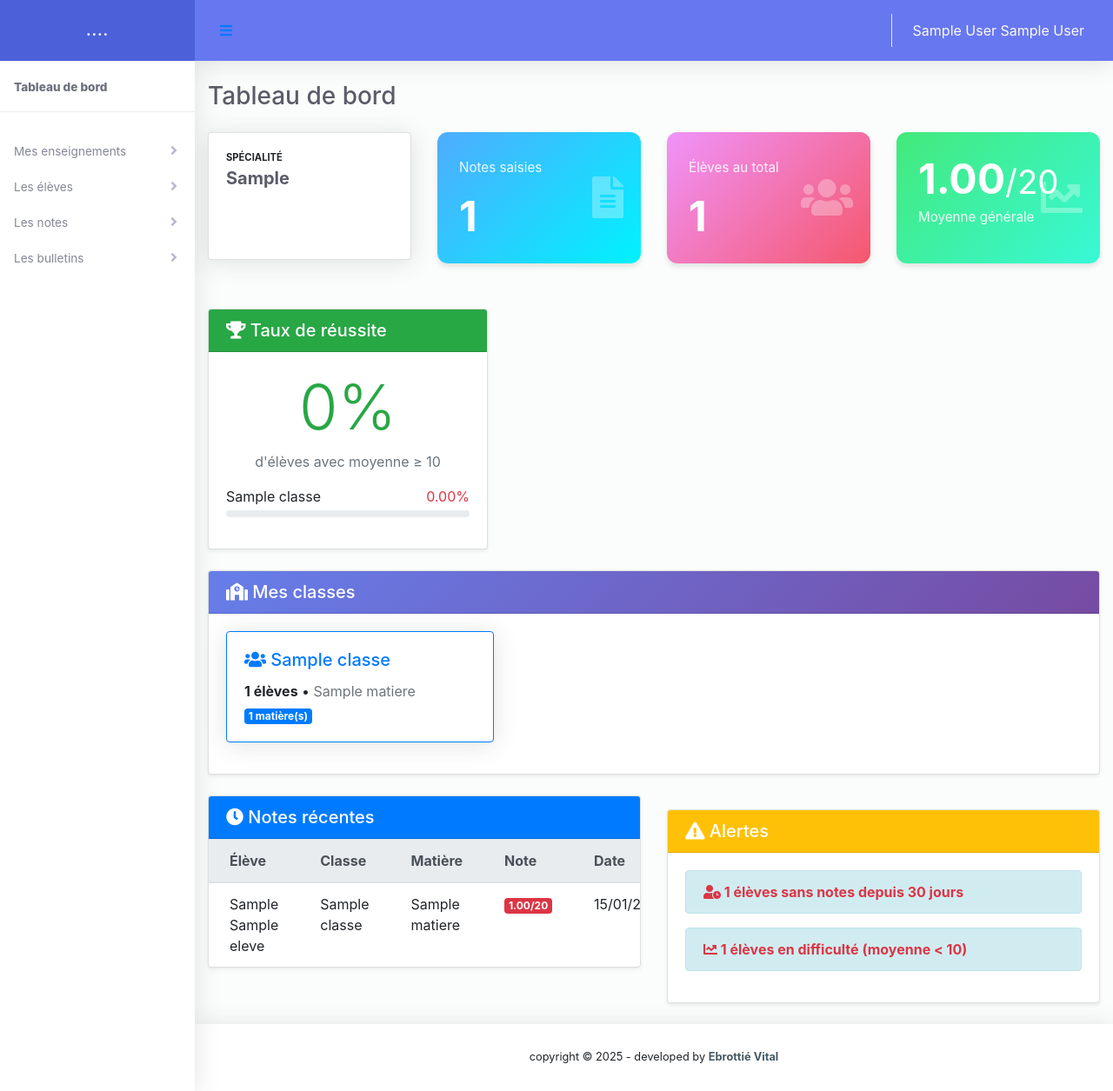
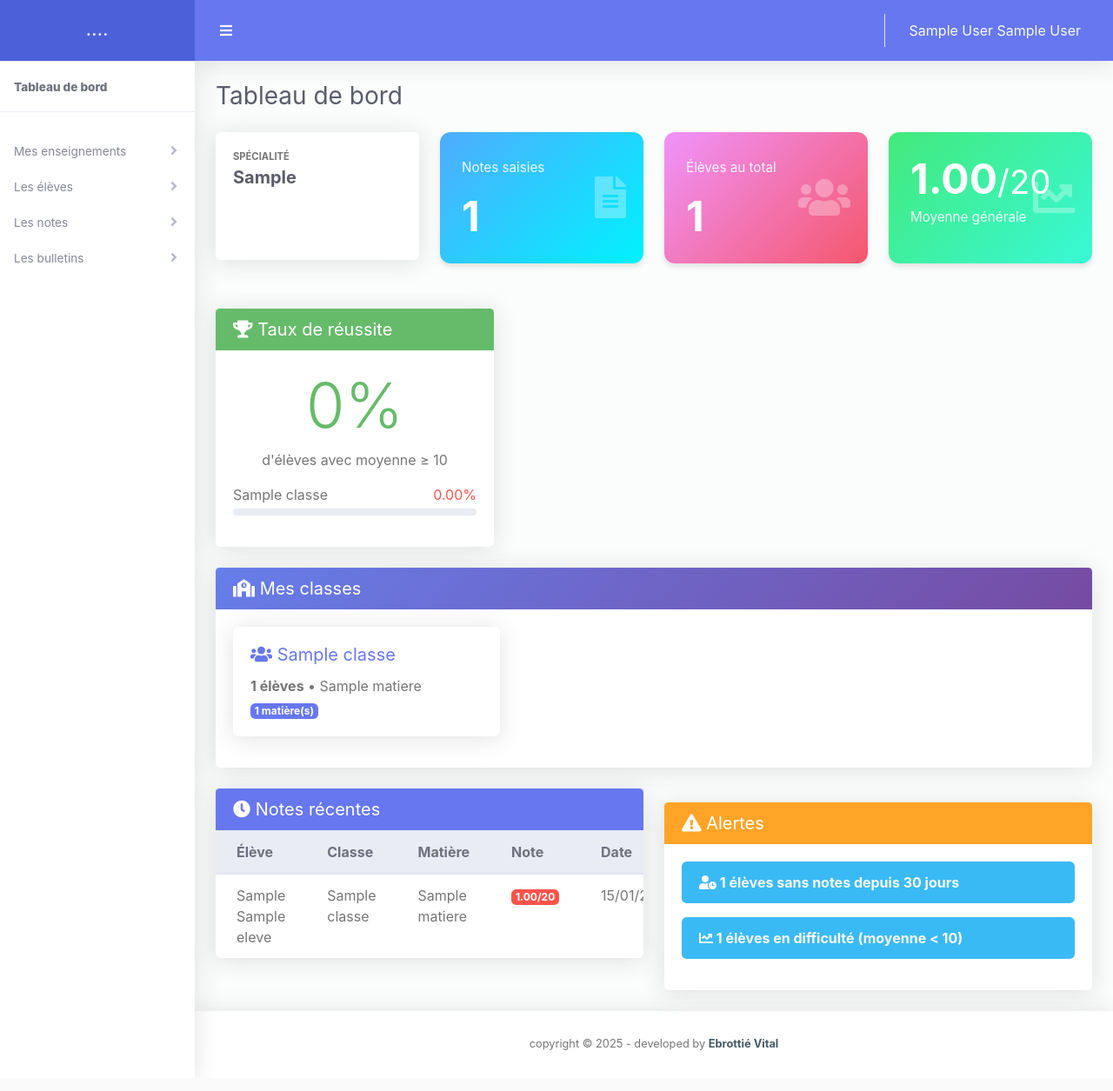
Before and after one commit to EbroVital/GestionClasse, a PHP site: page /Gestion_Classe/controllers/dashboardController.php in a window 1280 px wide. Shown: the whole page at 87% size. After the commit the page ends 1208 px from the top, so only its background shows below. Run offline with PHP 8.4, Linux system fonts and the light colour scheme; the visitor is signed in with stand-in values (Sample User, id 1); tables that the repository leaves empty hold one stand-in row (values such as "Sample post"); some web fonts are replaced.

Commit message:
Modification du dashboard des professeurs

```diff
--- a/views/dashboard.php
+++ b/views/dashboard.php
@@ -13,7 +13,7 @@
   <link href="../vendor/fontawesome-free/css/all.min.css" rel="stylesheet" type="text/css">
   <link href="../vendor/bootstrap/css/bootstrap.min.css" rel="stylesheet" type="text/css">
   <link href="../css/ruang-admin.min.css" rel="stylesheet">
-  <link rel="stylesheet" href="https://stackpath.bootstrapcdn.com/bootstrap/4.5.2/css/bootstrap.min.css">
+  <!-- <link rel="stylesheet" href="https://stackpath.bootstrapcdn.com/bootstrap/4.5.2/css/bootstrap.min.css"> -->
     <link rel="stylesheet" href="https://cdnjs.cloudflare.com/ajax/libs/font-awesome/5.15.4/css/all.min.css">
     <!-- <script src="https://cdn.jsdelivr.net/npm/chart.js@3.9.1/dist/chart.min.js"></script> -->
 </head>
@@ -265,21 +265,21 @@
                       <div class="card-body">
                           <?php if (!empty($dashboard['alertes_eleves_sans_notes'])): ?>
                               <div class="alert alert-info">
-                                  <strong class="text-danger"><i class="fas fa-user-clock"></i> <?= count($dashboard['alertes_eleves_sans_notes']) ?> élèves sans notes depuis 30 jours</strong>
+                                  <strong><i class="fas fa-user-clock"></i> <?= count($dashboard['alertes_eleves_sans_notes']) ?> élèves sans notes depuis 30 jours</strong>
 
                               </div>
                           <?php endif; ?>
 
                           <?php if (!empty($dashboard['eleves_difficulte'])): ?>
                               <div class="alert alert-info">
-                                  <strong class="text-danger"><i class="fas fa-chart-line"></i> <?= count($dashboard['eleves_difficulte']) ?> élèves  en difficulté (moyenne &lt; 10) </strong>
+                                  <strong><i class="fas fa-chart-line"></i> <?= count($dashboard['eleves_difficulte']) ?> élèves  en difficulté (moyenne &lt; 10) </strong>
 
                               </div>
                           <?php endif; ?>
 
                           <?php if (!empty($dashboard['meilleurs_eleves'])): ?>
                               <div class="alert alert-success">
-                                  <strong class="text-secondary"><i class="fas fa-star"></i> <?= count($dashboard['meilleurs_eleves']) ?> élèves
+                                  <strong><i class="fas fa-star"></i> <?= count($dashboard['meilleurs_eleves']) ?> élèves
                                   avec excellents résultats (≥ 16)</strong>
                               </div>
                           <?php endif; ?>
```
